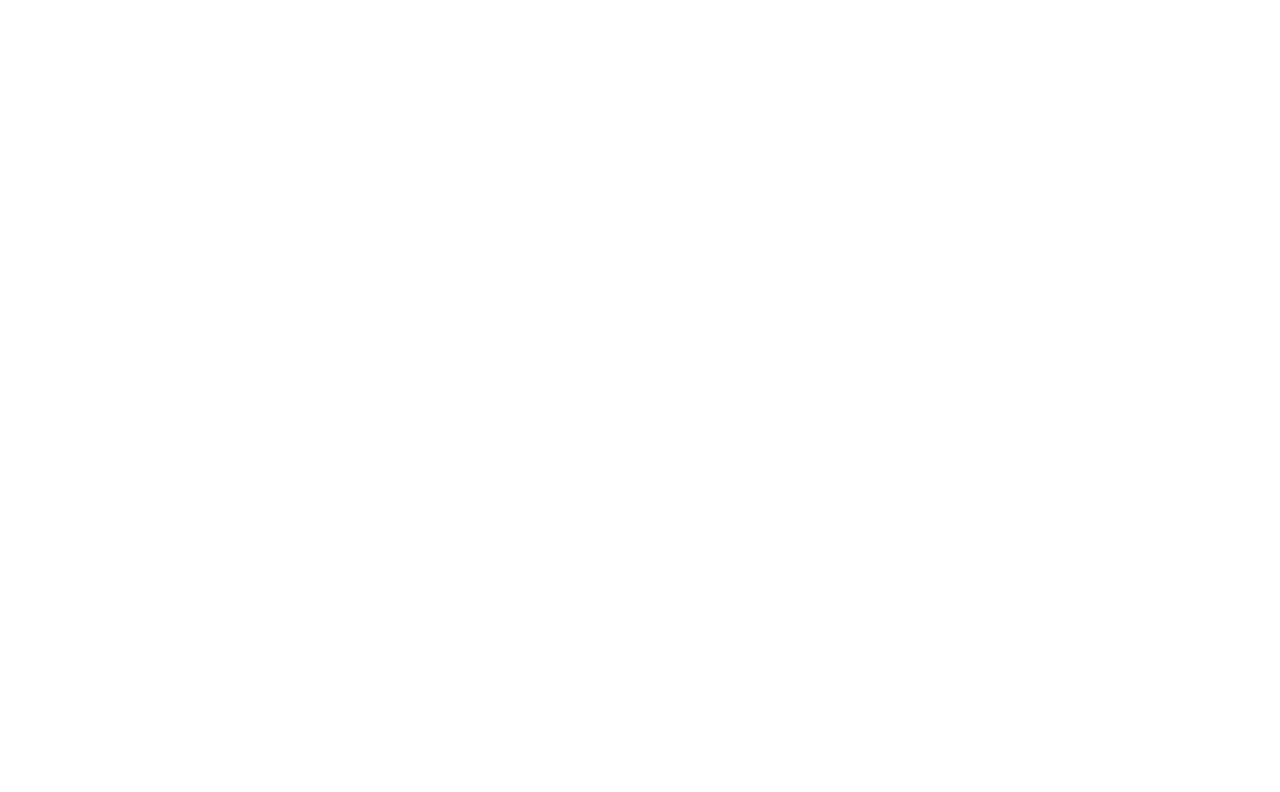
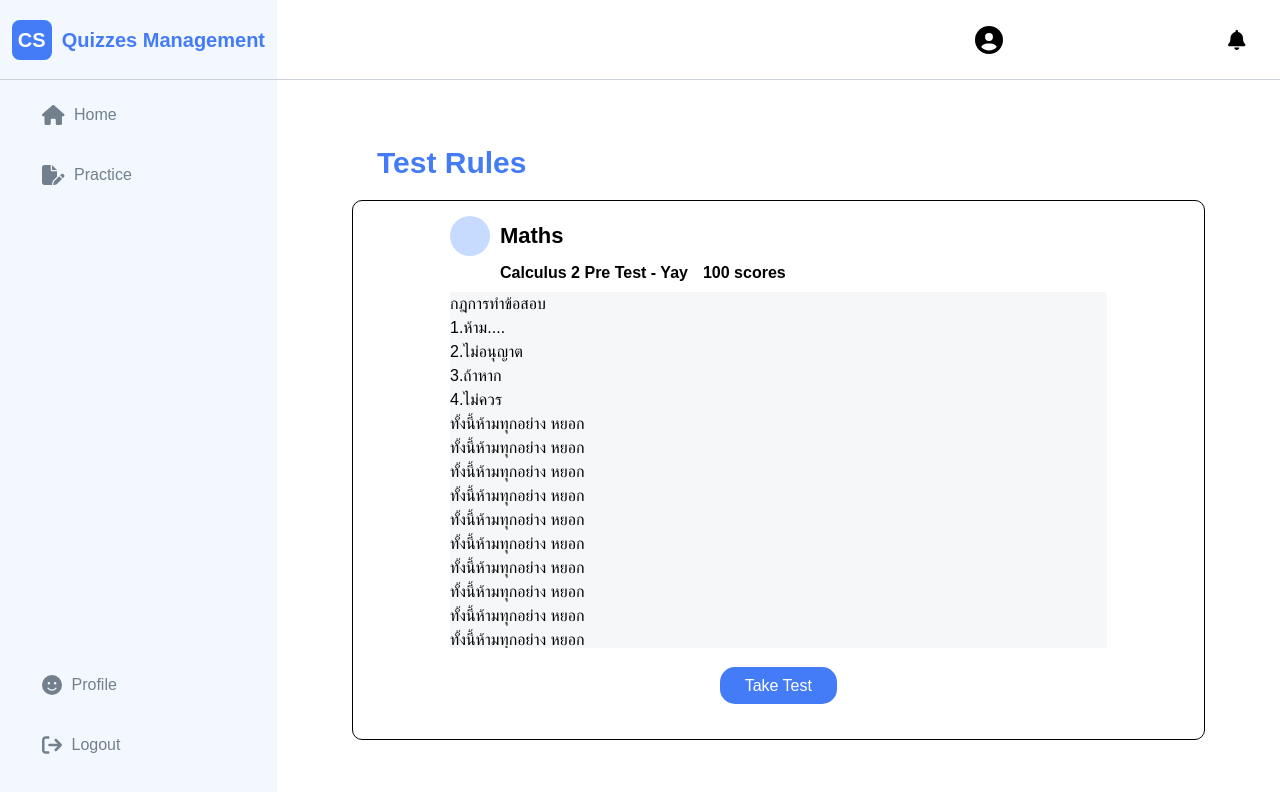
Before and after one commit to Putthakun/QuizzesManagementReact, a React (Vite) app in the folder QuizzesManagementFrontend/: page /take_test_student in a window 1280 px wide. Before the commit this address had no page. Shown: the top 792 px of the page. Built offline with nearby package versions, Linux system fonts and the light colour scheme.

Commit message:
Create Content
on page take test

```diff
--- a/QuizzesManagementFrontend/src/App.jsx
+++ b/QuizzesManagementFrontend/src/App.jsx
@@ -6,6 +6,7 @@
 import Home_teacher from './pages/teacher/Home_teacher';
 import Subject_teacher from './pages/teacher/Subject_teacher'
 import Create_test_teacher from './pages/teacher/Create_test_teacher';
+import Take_test_student from './pages/student/Take_test_student'
 
 function App() {
 
@@ -19,6 +20,7 @@
         <Route path="/home_teacher" element={<Home_teacher />} />
         <Route path="/subject_teacher" element={<Subject_teacher />} />
         <Route path="/create_test_teacher" element={<Create_test_teacher />} />
+        <Route path="/take_test_student" element={<Take_test_student />} />
       </Routes>
     </Router>
   );
--- a/QuizzesManagementFrontend/src/pages/student/Home_student.jsx
+++ b/QuizzesManagementFrontend/src/pages/student/Home_student.jsx
@@ -1,6 +1,7 @@
 import Navbar_student from "../../components/student/Navbar_student";
 import '../../styles/student/home.css';
 import Navbar_top_student from "../../components/student/Navbar_top_student";
+import { Link } from "react-router-dom";
 
 export default function Home_student(){
 
@@ -19,7 +20,7 @@
                     </div>
                     <div className="subset_subject">
                         <div className="circle_subject">
-                            <div className="circle"></div>
+                            <Link to="/subject_student" className="circle"></Link>
                             <p>Math</p>
                         </div>
                         <div className="circle_subject">
--- /dev/null
+++ b/QuizzesManagementFrontend/src/pages/student/Take_test_student.jsx
@@ -0,0 +1,69 @@
+import Navbar_student from "../../components/student/Navbar_student";
+import Navbar_top_student from "../../components/student/Navbar_top_student";
+import '../../styles/student/take_test.css';
+
+
+function Take_test_student() {
+    return (
+        <div>
+            <div className="main_home">
+                <Navbar_student/>
+                <div className="main_home_right">
+                    <div className="main_home_right_top">
+                        <Navbar_top_student/>
+                    </div>
+
+                    <div className="main_right_take_test">
+                        <div className="main_right_text_take_test">
+                            <h2>Test Rules</h2>
+                        </div>
+                        <div className="main_right_box_take_test">
+                            <div className="main_right_box_take_test_main">
+                                <div className="main_right_box_take_test_main_head">
+                                    <div className="main_right_box_take_test_main_head_left">
+
+                                    </div>
+                                    <div className="main_right_box_take_test_main_head_right">
+                                        <div className="main_right_box_take_test_main_head_right_top">
+                                            <p>Maths</p>
+                                        </div>
+                                        <div className="main_right_box_take_test_main_head_right_bottom">
+                                            <p>Calculus 2  Pre Test - Yay</p><p>100 scores</p>
+                                        </div>
+                                    </div>
+                                </div>
+                                <div className="main_right_box_take_test_main_box">
+                                    <p>กฎการทำข้อสอบ</p>
+
+                                    <p>1.ห้าม....</p>
+                                    <p>2.ไม่อนุญาต</p>
+                                    <p>3.ถ้าหาก</p>
+                                    <p>4.ไม่ควร</p>
+                                    <p>ทั้งนี้ห้ามทุกอย่าง หยอก</p>
+                                    <p>ทั้งนี้ห้ามทุกอย่าง หยอก</p>
+                                    <p>ทั้งนี้ห้ามทุกอย่าง หยอก</p>
+                                    <p>ทั้งนี้ห้ามทุกอย่าง หยอก</p>
+                                    <p>ทั้งนี้ห้ามทุกอย่าง หยอก</p>
+                                    <p>ทั้งนี้ห้ามทุกอย่าง หยอก</p>
+                                    <p>ทั้งนี้ห้ามทุกอย่าง หยอก</p>
+                                    <p>ทั้งนี้ห้ามทุกอย่าง หยอก</p>
+                                    <p>ทั้งนี้ห้ามทุกอย่าง หยอก</p>
+                                    <p>ทั้งนี้ห้ามทุกอย่าง หยอก</p>
+                                    <p>ทั้งนี้ห้ามทุกอย่าง หยอก</p>
+
+                                </div>
+                                <div className="main_right_box_take_test_main_tail">
+                                    <div className="main_right_box_take_test_main_tail_box">
+                                        <a href="{% url 'multi_page' %}">Take Test</a>
+                                    </div>
+                                </div>
+                            </div>
+                        </div>
+                    </div>
+                </div>
+            </div>
+        </div>
+    )
+}
+
+export default Take_test_student
--- /dev/null
+++ b/QuizzesManagementFrontend/src/styles/student/take_test.css
@@ -0,0 +1,95 @@
+.main_right_take_test{
+    height: 100%;
+    /* background-color: aqua; */
+    display: flex;
+    justify-content: center;
+    align-items: center;
+    flex-direction: column;
+    overflow: auto;
+}
+.main_right_text_take_test{
+    width: 80%;
+    color: #447BF7;
+    margin-bottom: 15px;
+    /* background-color: aquamarine; */
+}
+.main_right_text_take_test h2{
+    font-size: 30px;
+    font-weight: bold;
+}
+.main_right_box_take_test{
+    /* width: 1100px;
+    height: 550px; */
+    width: 85%;
+    height: 75%;
+    border: 1px solid black;
+    padding: 15px;
+    /* background-color:aqua; */
+    display: flex;
+    justify-content: center;
+    align-items: center;
+    border-radius: 10px;
+}
+.main_right_box_take_test_main{
+    width: 80%;
+    height: 100%;
+    /* background-color: pink; */
+}
+.main_right_box_take_test_main_head{
+    /* height: 75px; */
+    height: 15%;
+    /* background-color: chartreuse; */
+    display: flex;
+}
+.main_right_box_take_test_main_head_left{
+    background-color: #C6DBFF;
+    width: 40px;
+    height: 40px;
+    border-radius: 50%;
+    margin-right: 10px;
+}
+.main_right_box_take_test_main_head_right{
+    width: 350px;
+    /* background-color: aqua; */
+}
+.main_right_box_take_test_main_head_right_top{
+    height: 50%;
+    font-size: 22px;
+    font-weight: bold;
+    /* background-color:brown; */
+    display: flex;
+    justify-content: flex-start;
+    align-items: center;
+    /* margin-bottom: -20px; */
+}
+.main_right_box_take_test_main_head_right_bottom{
+    height: 50%;
+    display: flex;
+    justify-content: flex-start;
+    align-items: center;
+    /* background-color:chocolate; */
+}
+.main_right_box_take_test_main_head_right_bottom p{
+    font-weight: bold;
+    margin-right: 15px;
+}
+.main_right_box_take_test_main_box{
+    height: 70%;
+    background-color: #F6F7F8;
+    overflow: auto;
+}
+.main_right_box_take_test_main_tail{
+    height: 15%;
+    /* background-color:blanchedalmond; */
+    display: flex;
+    justify-content: center;
+    align-items: center;
+}
+.main_right_box_take_test_main_tail_box a{
+    padding: 10px 25px 10px 25px;
+    background-color: #447BF7;
+    border-radius: 15px;
+    color: white;
+    cursor: pointer;
+    text-decoration: none;
+}
```
